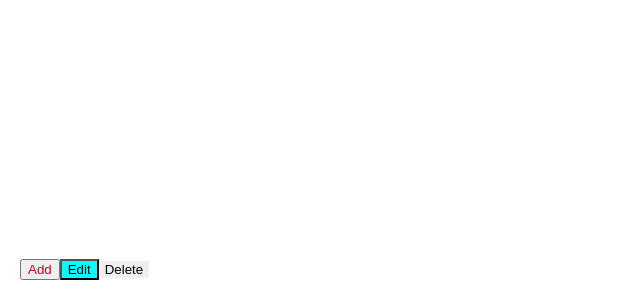
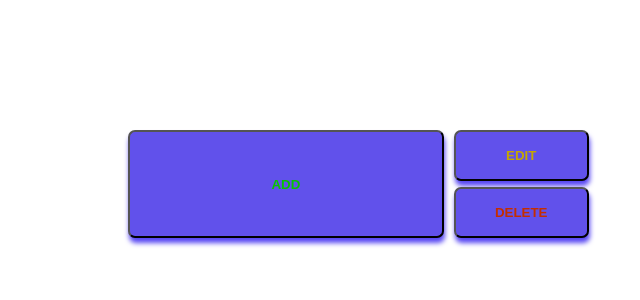
Before and after one commit to EduardsValneris/my-nutrition-app, a React (Vite) app: page / in a window 1280 px wide. Shown: the part 500-800 px from the top of the page, without its empty margins (0-640 px from the left). Built offline with nearby package versions, Linux system fonts and the light colour scheme.

Commit message:
pabeigtas pogu stils, izveidots list fails

```diff
--- a/src/App.jsx
+++ b/src/App.jsx
@@ -1,9 +1,6 @@
 import Buttons from './Buttons.jsx';
 
-
-
 function App() {
-
 
   return (
     <Buttons/>
--- a/src/Buttons.jsx
+++ b/src/Buttons.jsx
@@ -1,9 +1,16 @@
 function Buttons(){
+
+const clickButton = (ButtonName) => {
+    alert('Button ' + ButtonName + ' clicked!');
+}
+
     return (
         <div className="button-container">
-        <button className="addButton"> Add </button>
-        <button className="editButton"> Edit </button>
-        <button className="deleteButton"> Delete </button>
+        <button onClick={() => clickButton("Add")} className="addButton"> Add </button>
+            <div className="edit-delete-container">
+                <button onClick={() => clickButton("Edit")} className="editButton"> Edit </button>
+                <button onClick={() => clickButton("Delete")} className="deleteButton"> Delete </button>
+            </div>
         </div>
     );
 }
--- a/src/index.css
+++ b/src/index.css
@@ -1,20 +1,54 @@
 .button-container{
 position: fixed;
-bottom: 20px;
-left: 20px;
+bottom: 7%;
+left: 10%;
 
-gap: 20px;
+width: 36%;
+height: 15%;
+
+display: flex;
+gap: 10px;
+align-items: center;
+}
+
+.edit-delete-container{
+  height: 90%;
+  width: 30%;
+  display: flex;
+  flex-direction: column;
+  gap: 6px;
+
+}
+
+.button-container button{
+  height: 90%;
+  border-radius: 7px;
+  background-color: rgb(97, 81, 235);
+  text-transform: uppercase;
+  cursor: pointer;
+  box-shadow: 1px 5px 5px rgb(87, 70, 243);
+  &:hover{
+    background-color: rgb(38, 22, 182);
+    box-shadow: 1px 5px 5px rgb(86, 80, 138);
+  }
+}
+
+.edit-delete-container button{
+  font-weight : 700;
 }
 
 .addButton{
-color: rgb(196, 0, 33);
+  color: rgb(7, 196, 0);
+  width: 70%;
+  font-weight : 800;
 
-}
+  }
+
 
 .editButton{
-background-color: aqua;
+  color: rgb(196, 167, 0);
 }
 
 .deleteButton{
-border: white;
+ color: rgb(196, 46, 0);
 }
```
Also changed, not shown: src/List.jsx (added).
